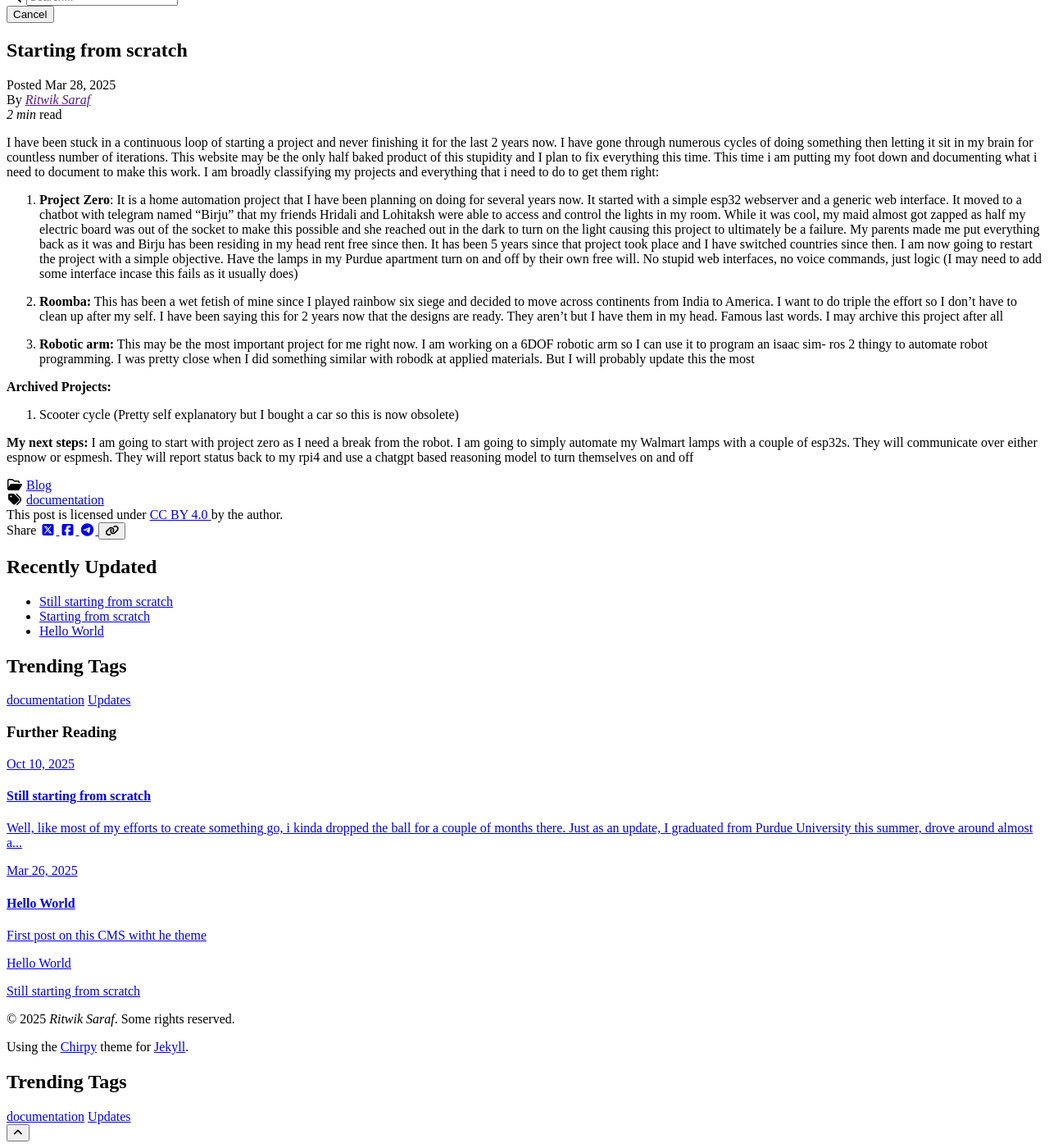
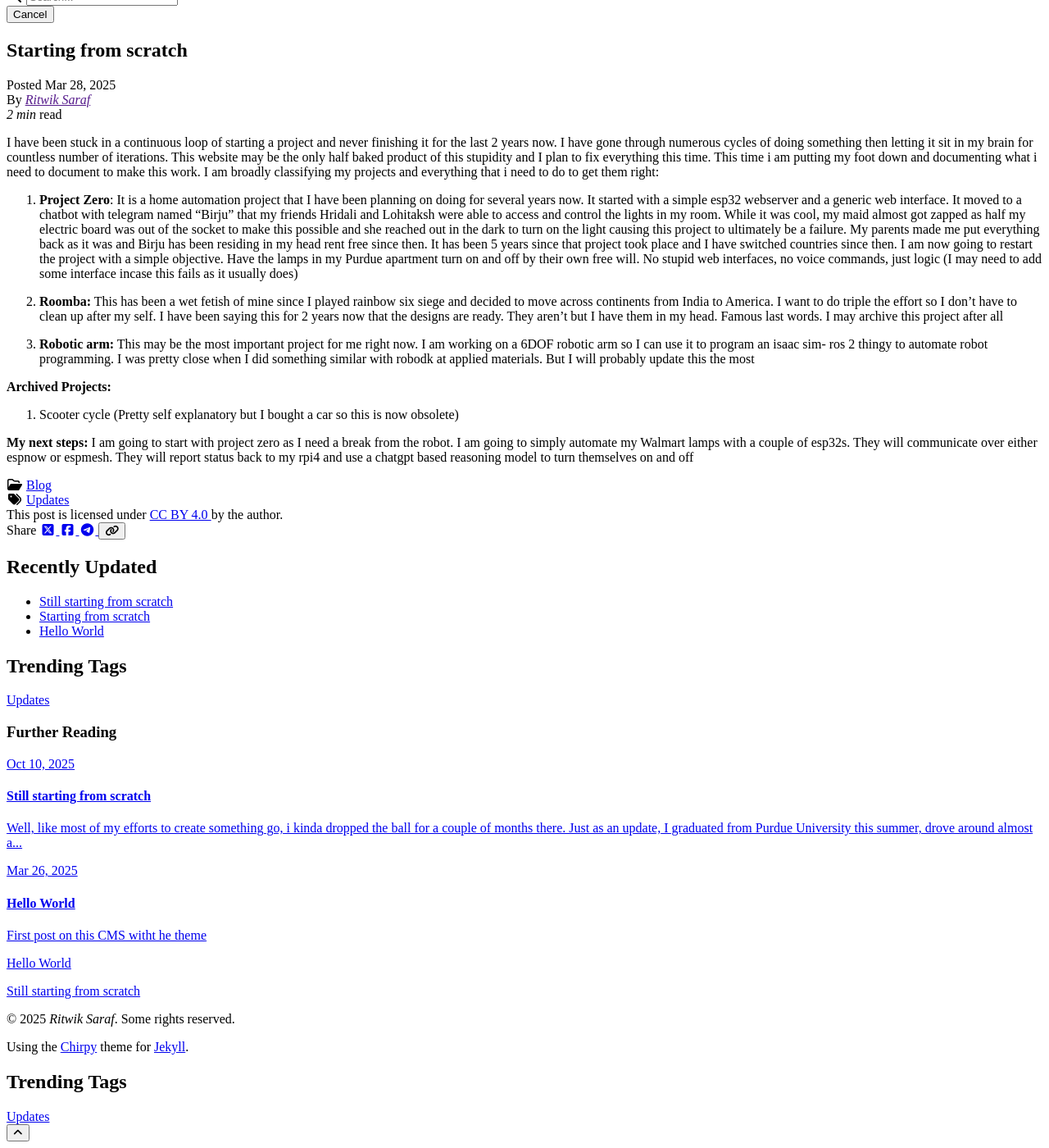
Before and after one commit to ritwiksaraf/blog, a Jekyll site: the page built from _posts/2025-03-28-starting-from-scratch.md, in a window 1280 px wide and 1400 px high, scrolled down 393 px. Shown: the whole window at 82% size. Built offline with Jekyll 4.4.1, drawn with Linux system fonts in a browser that asks for light colours; cached includes are drawn as plain includes; nearby versions of some CDN libraries; a script that is not in the unit is left out.

Commit message:
Update Posts “2025-03-28-starting-from-scratch”

```diff
--- a/_posts/2025-03-28-starting-from-scratch.md
+++ b/_posts/2025-03-28-starting-from-scratch.md
@@ -5,7 +5,7 @@ date: 2025-03-28T16:48:46.568Z
 categories:
   - Blog
 tags:
-  - documentation
+  - Updates
 ---
 I have been stuck in a continuous loop of starting a project and never finishing it for the last 2 years now. I have gone through numerous cycles of doing something then letting it sit in my brain for countless number of iterations. This website may be the only half baked product of this stupidity and I plan to fix everything this time. This time i am putting my foot down and documenting what i need to document to make this work. I am broadly classifying my projects and everything that i need to do to get them right:
 
```
